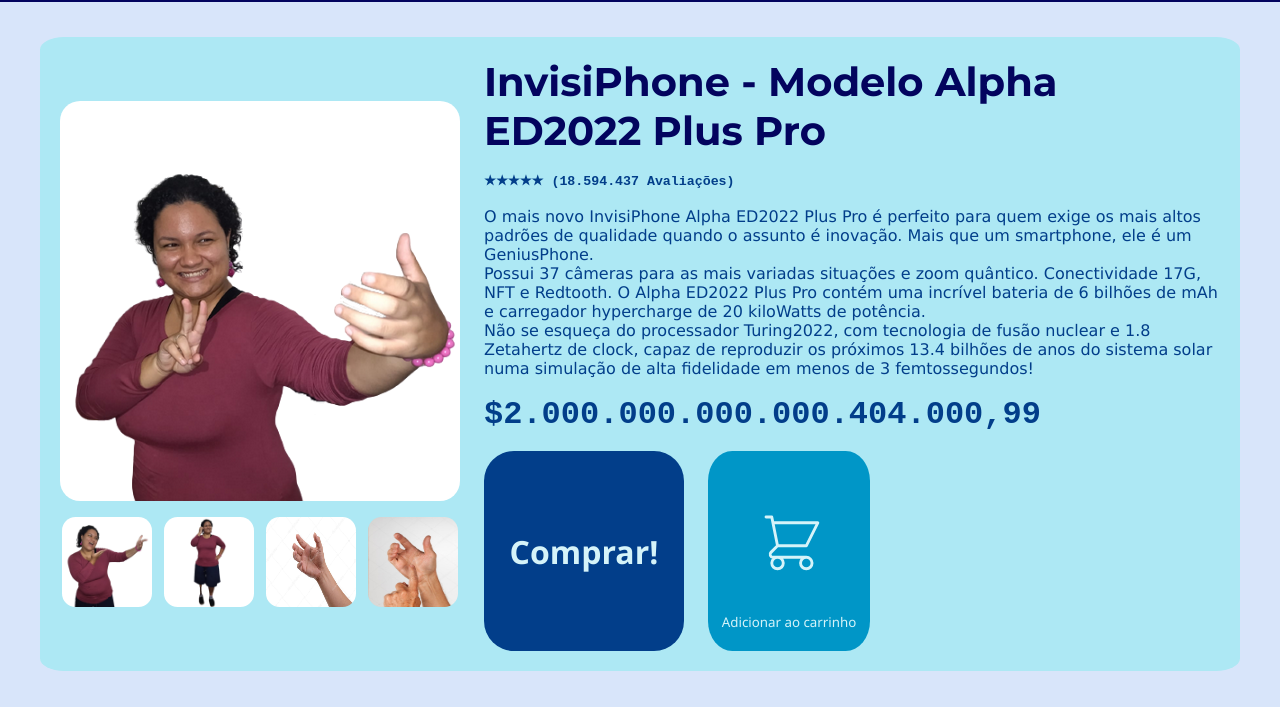
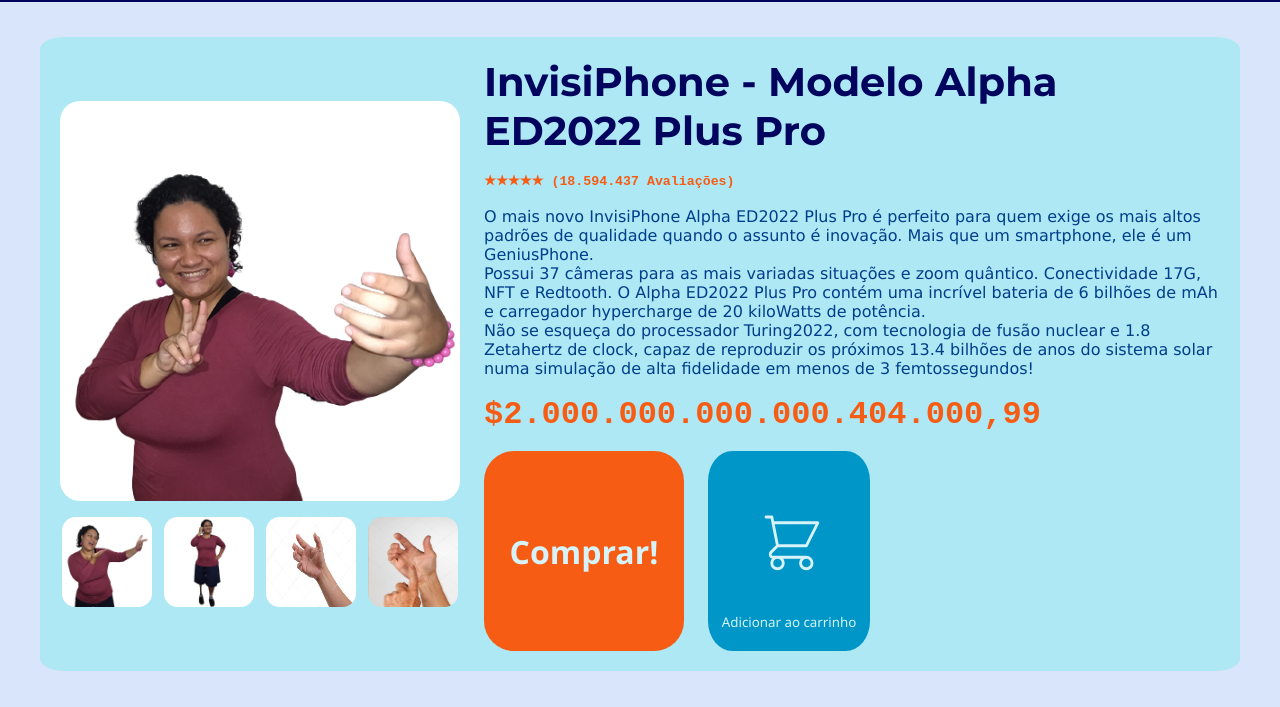
Before and after one commit to Scytar/projetoHTML-Turing-Equipe-4, a plain HTML site: page smartphone.html in a window 1280 px wide. Shown: the part 43-750 px from the top of the page. Drawn offline with Linux system fonts and the light colour scheme.

Commit message:
Fix constrast color to orange

```diff
--- a/css/styleSmartphone.css
+++ b/css/styleSmartphone.css
@@ -124,6 +124,7 @@ nav {
 }
 
 .productRating{
+    color: rgb(247, 92, 20);
     font-family: 'Courier New', Courier, monospace;
 }
 
@@ -133,6 +134,7 @@ nav {
 }
 
 .productPriceTag{
+    color: rgb(247, 92, 20);
     font-family: 'Courier New', Courier, monospace;
     font-weight: 600;
     font-size: 2rem;
@@ -164,7 +166,8 @@ nav {
     height: 200px;
     font-size: 2rem;
     font-weight: 600;
-    background-color: #023e8a;
+    background-color: rgb(247, 92, 20);
+
     cursor: pointer;
 }
 
```
